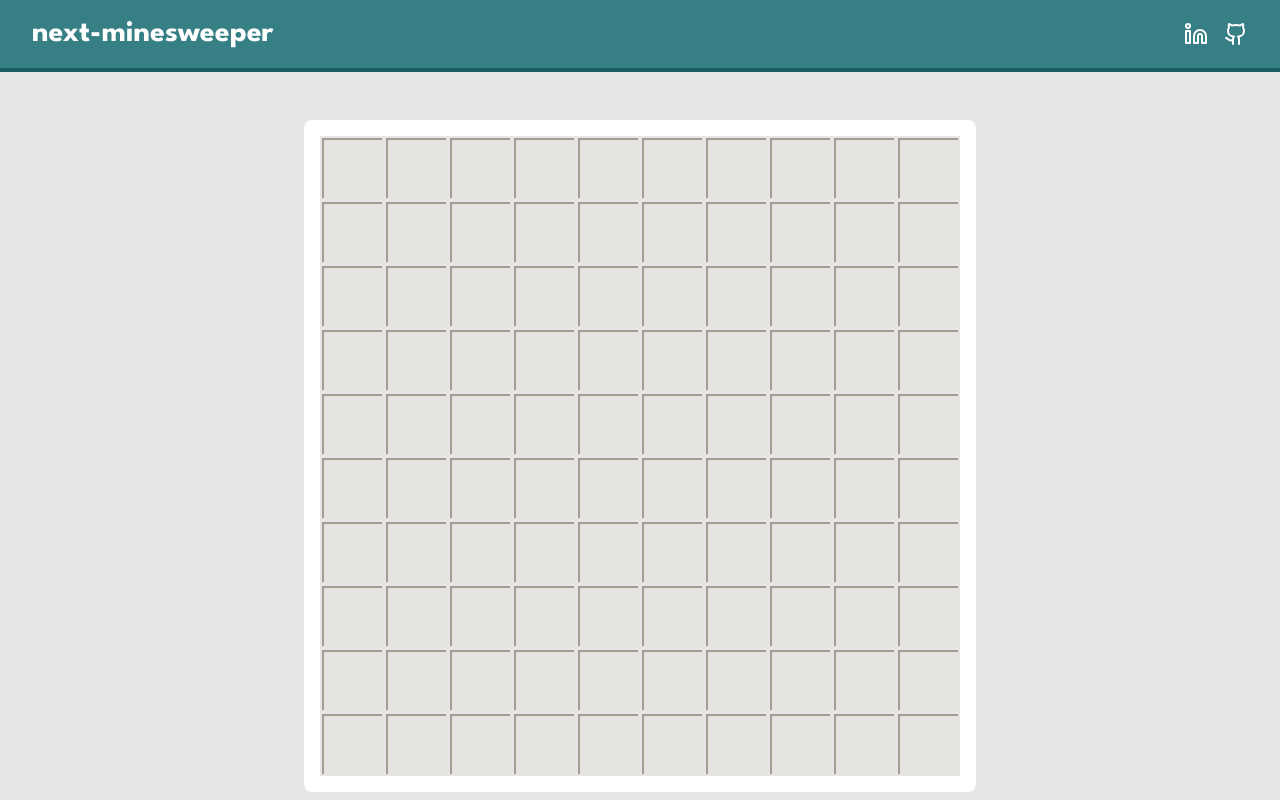
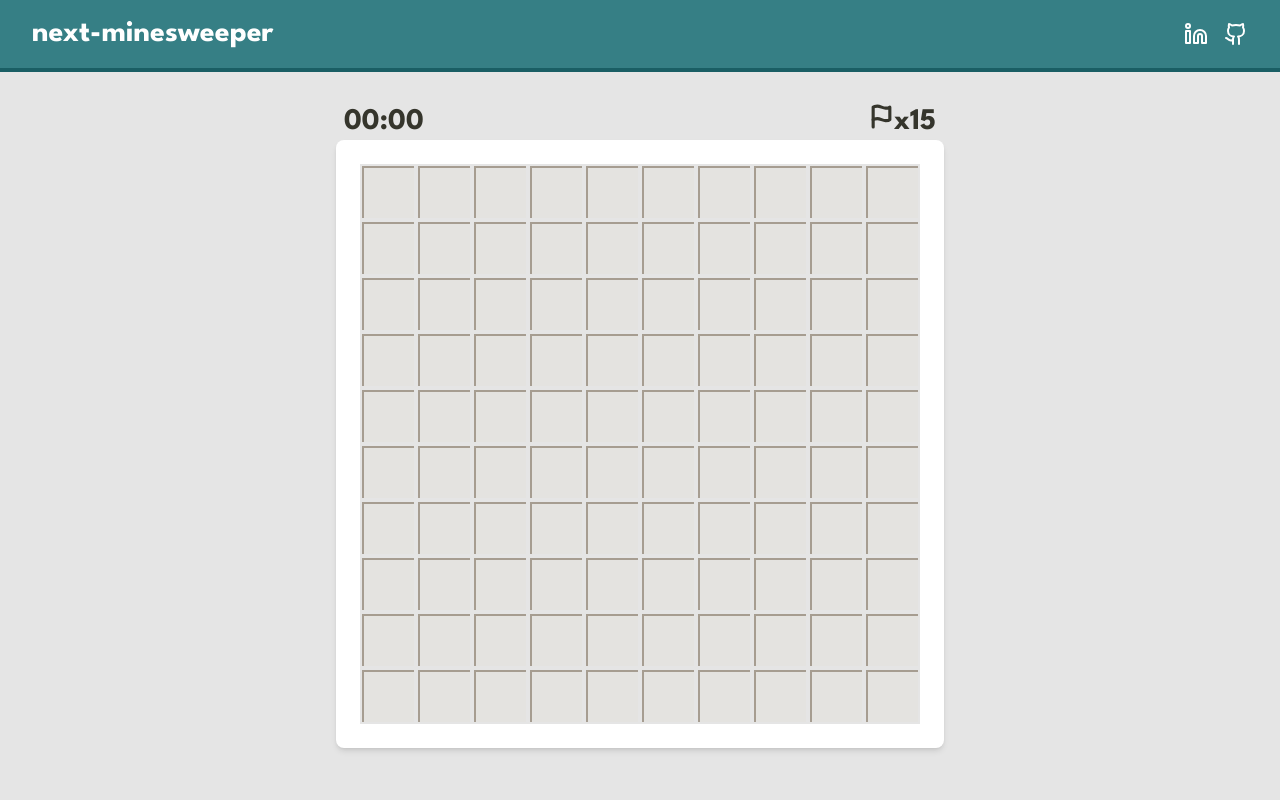
Before and after one commit to BautistaTosolini/next-minesweeper, a Next.js app: page / in a window 1280 px wide. Built offline with nearby package versions, Linux system fonts and the light colour scheme.

Commit message:
feat: add flags, timer and win/lose conditions

```diff
--- a/app/components/Board.tsx
+++ b/app/components/Board.tsx
@@ -1,7 +1,9 @@
 'use client'
 
-import { Bomb } from 'lucide-react';
-import { useState } from 'react';
+import { useEffect, useState } from 'react';
+import Cell from '@/app/components/Cell';
+import { BOMBS_COUNT, GRID_SIZE } from '@/app/page';
+import { FlagIcon } from 'lucide-react';
 
 const CELL_BORDERS = [
   [-1, -1],
@@ -16,7 +18,33 @@ const CELL_BORDERS = [
 
 const Board = ({ matrix }: { matrix: (string | number)[][] }) => {
   const [clicked, setClicked] = useState<string[]>([]);
-  const [status, setStatus] = useState<'playing' | 'lost' | 'win'>('playing');
+  const [flagged, setFlagged] = useState<string[]>([]);
+  const [flags, setFlags] = useState(BOMBS_COUNT)
+  const [time, setTime] = useState(0);
+  const [intervalId, setIntervalId] = useState<NodeJS.Timeout | null>(null);
+  const [status, setStatus] = useState<'idle' | 'playing' | 'lost' | 'won'>('idle');
+
+  useEffect(() => {
+    if (status === 'idle') {
+      clearInterval(intervalId!);
+      setTime(0);
+    } else if (status === 'playing' && !intervalId) {
+      const id = setInterval(() => {
+        setTime((prevTime) => prevTime + 1);
+      }, 1000);
+      setIntervalId(id);
+    } else if (status === 'lost' || status === 'won') {
+      clearInterval(intervalId!);
+    }
+  }, [status, intervalId]);
+
+  // converts the time in minutes:seconds
+  const formatTime = (seconds: number) => {
+    const minutes = Math.floor(seconds / 60);
+    const remainingSeconds = seconds % 60;
+    const formattedTime = `${String(minutes).padStart(2, '0')}:${String(remainingSeconds).padStart(2, '0')}`;
+    return formattedTime;
+  };
 
   // clear the entire board when losing
   const clearBoard = () => {
@@ -32,6 +60,11 @@ const Board = ({ matrix }: { matrix: (string | number)[][] }) => {
 
     // checking the cell isn't outside the grid
     if (visitedCells.has(key) || rowIndex === -1 || rowIndex === 11 || cellIndex === -1 || cellIndex === 11) {
+      return;
+    }
+
+    // checking the cell isn't flagged
+    if (flagged.includes(`${rowIndex}-${cellIndex}`)) {
       return;
     }
 
@@ -52,37 +85,72 @@ const Board = ({ matrix }: { matrix: (string | number)[][] }) => {
     }
   }
 
-  const handleClick = (rowIndex: number, cellIndex: number) => {
+  const handleLeftClick = (rowIndex: number, cellIndex: number) => {
+    if (status === 'idle') setStatus('playing');
+
     if (matrix[rowIndex][cellIndex] === 0) {
+      // if the user clicks in an empty cell, all the adyacent cells will clear until it meets a number
       const visitedCells = new Set<string>();
       clearSurroundings(rowIndex, cellIndex, visitedCells);
     }
     else if (matrix[rowIndex][cellIndex] === 'X') {
+      console.log('CLICKED BOMB')
       setStatus('lost');
+      setClicked((clicked) => clicked.concat(`${rowIndex}-${cellIndex}`));
       clearBoard();
+      return;
     }
+    if (clicked.length === (GRID_SIZE * GRID_SIZE) - BOMBS_COUNT) {
+      setStatus('won');
+    }
+
     setClicked((clicked) => clicked.concat(`${rowIndex}-${cellIndex}`));
   }
 
+  const handleRightClick = (rowIndex: number, cellIndex: number) => {
+    if (status === 'idle' || status === 'won') return;
+
+    if (!flagged.includes(`${rowIndex}-${cellIndex}`) && flags > 0) {
+      // adding the flag
+      setFlagged((flagged) => flagged.concat(`${rowIndex}-${cellIndex}`));
+      setFlags(flags - 1);
+    }
+    else if (flagged.includes(`${rowIndex}-${cellIndex}`)) {
+      // removing the flag
+      setFlagged((flagged) => flagged.filter(cell => cell !== `${rowIndex}-${cellIndex}`));
+      setFlags(flags + 1);
+    }
+  }
+
   return (
-    <div className='bg-white p-4 board font-bold text-brown text-2xl'>
+    <section>
+      <div className='flex justify-between text-3xl text-brown font-bold px-2'>
+        <span>
+          {formatTime(time)}
+        </span>
+        <span className='flex'>
+          <FlagIcon size={25} strokeWidth={3} /> x{flags}
+        </span>
+      </div>
+      <div className='bg-white p-6 board font-bold text-brown text-2xl shadow-md'>
         {matrix.map((row, rowIndex) => (
           <div key={rowIndex} className='flex'>
             {row.map((cell, cellIndex) => (
-              <div
-                key={`${rowIndex}-${cellIndex}`}
-                className={`h-[8vmin] w-[8vmin] border-[2px] border-silver flex justify-center items-center ${cell === 'X' ? 'bg-orange text-white' : ''}`}
-              >
-                {clicked.includes(`${rowIndex}-${cellIndex}`) ? (
-                  <span>{cell === 'X' ? <Bomb /> : cell === 0 ? null : cell}</span>
-                ) : (
-                  <button className='cell-button h-full w-full bg-beige' onClick={status === 'playing' ? () => handleClick(rowIndex, cellIndex) : () => {}} />
-                )}
-              </div>
+              <Cell
+                key={cellIndex}
+                rowIndex={rowIndex}
+                cellIndex={cellIndex}
+                cellValue={cell}
+                isClicked={clicked.includes(`${rowIndex}-${cellIndex}`)}
+                isFlagged={flagged.includes(`${rowIndex}-${cellIndex}`)}
+                onClick={() => handleLeftClick(rowIndex, cellIndex)}
+                onContextMenu={(e: any) => { e.preventDefault(); handleRightClick(rowIndex, cellIndex); }}
+              />
             ))}
           </div>
         ))}
       </div>
+    </section>
   )
 }
 
--- /dev/null
+++ b/app/components/Cell.tsx
@@ -0,0 +1,33 @@
+import { Bomb, FlagIcon } from 'lucide-react';
+import CellButton from '@/app/components/CellButton';
+
+interface CellProps {
+  rowIndex: number;
+  cellIndex: number;
+  cellValue: string | number;
+  isClicked: boolean;
+  isFlagged: boolean;
+  onClick: () => void;
+  onContextMenu: (e: React.MouseEvent<HTMLButtonElement>) => void;
+}
+
+const Cell = ({ rowIndex, cellIndex, cellValue, isClicked, isFlagged, onClick, onContextMenu }: CellProps) => (
+  <div
+    key={`${rowIndex}-${cellIndex}`}
+    className={
+      `h-[7vmin] w-[7vmin] border-[2px] border-silver flex justify-center items-center
+      ${cellValue === 'X' && 'bg-orange text-white'}
+      ${cellValue === 'X' && isFlagged && 'bg-sky'}`
+    }
+  >
+    {isClicked ? (
+      <span>{cellValue === 'X' ? <Bomb /> : cellValue === 0 ? null : cellValue}</span>
+    ) : (
+      <CellButton onClick={onClick} onContextMenu={onContextMenu} isFlagged={isFlagged}>
+        {isFlagged && <FlagIcon size={40} />}
+      </CellButton>
+    )}
+  </div>
+);
+
+export default Cell;
--- /dev/null
+++ b/app/components/CellButton.tsx
@@ -0,0 +1,18 @@
+interface CellButtonProps {
+  onClick: () => void;
+  onContextMenu: (e: React.MouseEvent<HTMLButtonElement>) => void;
+  isFlagged: boolean;
+  children: React.ReactNode;
+}
+
+const CellButton = ({ onClick, onContextMenu, isFlagged, children }: CellButtonProps) => (
+  <button
+    className={`cell-button h-full w-full bg-beige flex items-center justify-center ${isFlagged && 'text-orange'}`}
+    onClick={onClick}
+    onContextMenu={onContextMenu}
+  >
+    {children}
+  </button>
+);
+
+export default CellButton;
--- a/app/layout.tsx
+++ b/app/layout.tsx
@@ -21,7 +21,7 @@ export default function RootLayout({
 }>) {
   return (
     <html lang='en'>
-      <body className={`${leagueSpartan.className} bg-silver gap-12 flex flex-col`}>
+      <body className={`${leagueSpartan.className} bg-silver gap-8 flex flex-col`}>
         <Navbar />
         <main className='flex w-full justify-center'>
           {children}
--- a/app/page.tsx
+++ b/app/page.tsx
@@ -1,7 +1,7 @@
 import Board from '@/app/components/Board';
 
-const GRID_SIZE = 10;
-const BOMBS_COUNT = 15;
+export const BOMBS_COUNT = 15;
+export const GRID_SIZE = 10;
 // by adding this coordinates to the coordinates of the cell, you can get the 9 cells surrounding the initial one
 const CELL_BORDERS = [
   [-1, -1],
```
Lines whose indentation alone changed are shown as unchanged.
